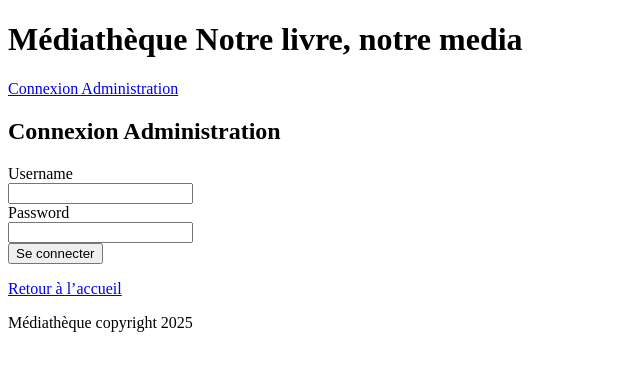
After one commit to Jessie-Gautherot/Mediatheque, a Django app: page /accounts/login/ in a window 1280 px wide. The commit adds this page. Shown: the top 371 px of the page, without its empty margins (0-640 px from the left). Run offline with Django 5.2, Linux system fonts and the light colour scheme.

Commit message:
add login

```diff
--- a/Mediatheque/settings.py
+++ b/Mediatheque/settings.py
@@ -11,6 +11,7 @@ https://docs.djangoproject.com/en/5.2/ref/settings/
 """
 
 from pathlib import Path
+from django.urls import reverse_lazy
 
 # Build paths inside the project like this: BASE_DIR / 'subdir'.
 BASE_DIR = Path(__file__).resolve().parent.parent
@@ -122,3 +123,7 @@ STATIC_URL = 'static/'
 # https://docs.djangoproject.com/en/5.2/ref/settings/#default-auto-field
 
 DEFAULT_AUTO_FIELD = 'django.db.models.BigAutoField'
+
+LOGIN_REDIRECT_URL = reverse_lazy('administration-home')
+LOGOUT_REDIRECT_URL = '/'
+LOGIN_URL = '/accounts/login/'
--- a/Mediatheque/urls.py
+++ b/Mediatheque/urls.py
@@ -1,10 +1,12 @@
 from django.contrib import admin
 from django.urls import path, include
-from .views import home
+
+
 
 
 urlpatterns = [
     path('', include('visiteur.urls')),
     path('administration/', include('administration.urls')),
+    path('accounts/', include('django.contrib.auth.urls')),
     path('admin/', admin.site.urls),
 ]
--- a/administration/urls.py
+++ b/administration/urls.py
@@ -1,6 +1,8 @@
 from django.urls import path
+from . import views
 
 urlpatterns = [
+    path('', views.admin_home, name='administration-home'),
+    path('login/', views.login_admin, name='login-admin'),
 
-
-    ]
+]
--- a/templates/base.html
+++ b/templates/base.html
@@ -7,7 +7,9 @@
 <body>
     <header>
         <h1>Médiathèque Notre livre, notre media</h1>
-        <p>>Espace Admin avec connexion</></p>
+
+        <!-- Lien toujours visible pour permettre aux professionnels de se connecter -->
+        <a href="{% url 'login' %}">Connexion Administration</a>
     </header>
 
     <!-- Contenu spécifique à chaque page -->
--- /dev/null
+++ b/templates/registration/login.html
@@ -0,0 +1,38 @@
+{% extends "base.html" %}
+
+{% block content %}
+<h2>Connexion Administration</h2>
+
+{% if form.errors %}
+    <p>Nom d’utilisateur ou mot de passe incorrect.</p>
+{% endif %}
+
+<form method="post" autocomplete="off">
+    {% csrf_token %}
+
+    <div>
+        <label for="{{ form.username.id_for_label }}">{{ form.username.label }}</label><br>
+        <input type="text"
+               name="{{ form.username.html_name }}"
+               id="{{ form.username.id_for_label }}"
+               value=""
+               autocomplete="off">
+    </div>
+
+    <div>
+        <label for="{{ form.password.id_for_label }}">{{ form.password.label }}</label><br>
+        <input type="password"
+               name="{{ form.password.html_name }}"
+               id="{{ form.password.id_for_label }}"
+               value=""
+               autocomplete="new-password">
+    </div>
+
+    <button type="submit">Se connecter</button>
+</form>
+
+<p>
+    <a href="{% url 'home' %}">Retour à l’accueil</a>
+
+</p>
+{% endblock %}
```
Also changed, not shown: administration/templates/administration/administration_home.html (added, +12 -0 lines), administration/views.py (+10 -1 lines).
